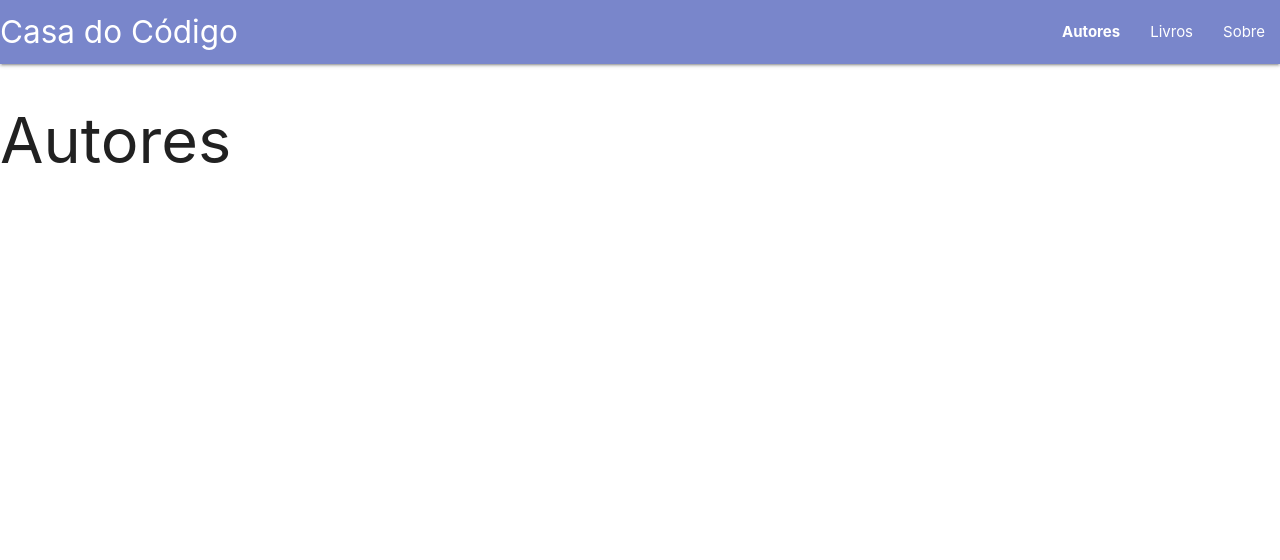
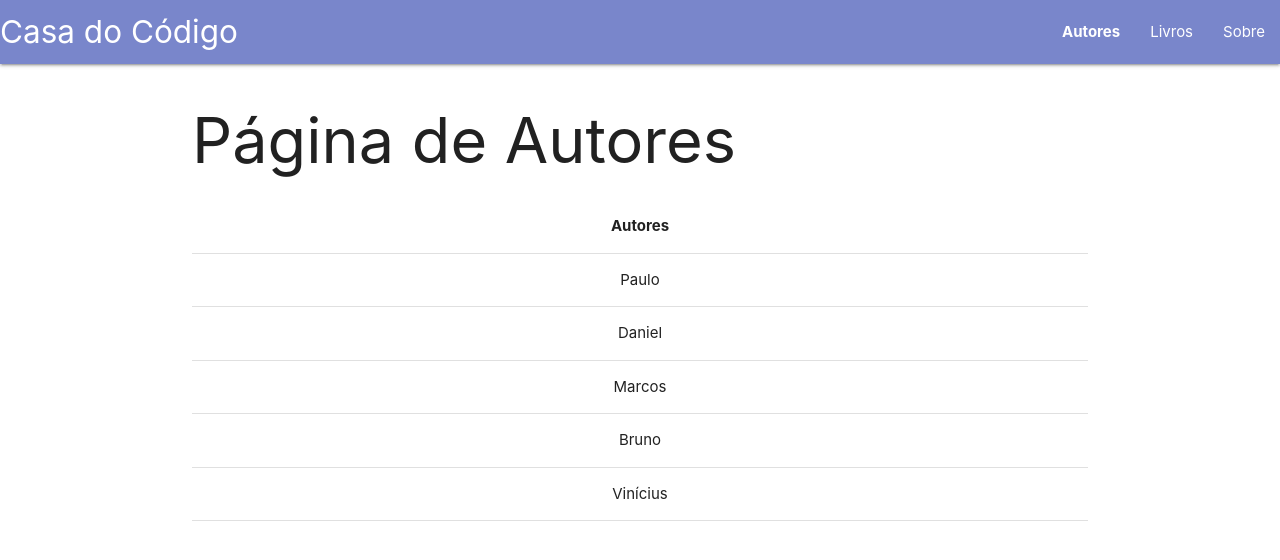
Before and after one commit to vcnsiqueira/curso_alura_react, a React (Create React App) app: page /autores in a window 1280 px wide. Shown: the top 560 px of the page. Built offline with nearby package versions, Linux system fonts and the light colour scheme.

Commit message:
Implementação das páginas de Autores e Livros a partir do arquivo DataTable.js

```diff
--- a/src/Autores.js
+++ b/src/Autores.js
@@ -1,13 +1,54 @@
-import React, { Fragment } from 'react';
+import React, { Component, Fragment } from 'react';
 import Header from './Header';
+import DataTable from './DataTable';
 
-const Autores = () => {
-    return(
-        <Fragment>
-            <Header />
-            <h1>Autores</h1>
-        </Fragment>
-    );
+class Autores extends Component {
+    constructor(props) {
+        super(props);
+
+        this.state = {
+            autores: [
+                {
+                    nome: 'Paulo',
+                    livro: 'React',
+                    preco: '1000'
+                },
+                {
+                    nome: 'Daniel',
+                    livro: 'Java',
+                    preco: '99'
+                },
+                {
+                    nome: 'Marcos',
+                    livro: 'Design',
+                    preco: '150'
+                },
+                {
+                    nome: 'Bruno',
+                    livro: 'DevOps',
+                    preco: '100'
+                },
+                {
+                    nome: 'Vinícius',
+                    livro: 'Cálculo',
+                    preco: '200'
+                }
+            ],
+            titulo: 'Autores'
+        };
+    }
+
+    render(){
+        return(
+            <Fragment>
+                <Header />
+                <div className='container'>
+                    <h1>Página de Autores</h1>
+                    <DataTable dados={this.state.autores} titulo={this.state.titulo} colunas={['nome']}/>
+                </div>
+            </Fragment>
+        );
+    }
 }
 
 export default Autores;
--- /dev/null
+++ b/src/DataTable.js
@@ -0,0 +1,24 @@
+import React from 'react';
+
+const DataTable = (props) => {
+    let linhas = props.dados.map((item) =>
+        <tr key={item.id}>
+            {props.colunas.map((coluna) =>
+                <td key={`${item.id}${item[coluna]}`}>{item[coluna]}</td>)}
+        </tr>);
+
+    return (
+        <table className='centered hightlight'>
+            <thead>
+                <tr>
+                    <th>{props.titulo}</th>
+                </tr>
+            </thead>
+            <tbody>
+                {linhas}
+            </tbody>
+        </table>
+    );
+}
+
+export default DataTable;
--- a/src/Livros.js
+++ b/src/Livros.js
@@ -1,13 +1,54 @@
-import React, { Fragment } from 'react';
+import React, { Component, Fragment } from 'react';
 import Header from './Header';
+import DataTable from './DataTable';
 
-const Livros = () => {
-    return(
-        <Fragment>
-            <Header />
-            <h1>Livros</h1>
-        </Fragment>
-    );
+class Livros extends Component {
+    constructor(props) {
+        super(props);
+
+        this.state = {
+            autores: [
+                {
+                    nome: 'Paulo',
+                    livro: 'React',
+                    preco: '1000'
+                },
+                {
+                    nome: 'Daniel',
+                    livro: 'Java',
+                    preco: '99'
+                },
+                {
+                    nome: 'Marcos',
+                    livro: 'Design',
+                    preco: '150'
+                },
+                {
+                    nome: 'Bruno',
+                    livro: 'DevOps',
+                    preco: '100'
+                },
+                {
+                    nome: 'Vinícius',
+                    livro: 'Cálculo',
+                    preco: '200'
+                }
+            ],
+            titulo: 'Livros'
+        };
+    }
+
+    render(){
+        return(
+            <Fragment>
+                <Header />
+                <div className='container'>
+                    <h1>Página de Livros</h1>
+                    <DataTable dados={this.state.autores} titulo={this.state.titulo} colunas={['livro']}/>
+                </div>
+            </Fragment>
+        );
+    }
 }
 
 export default Livros;
```
